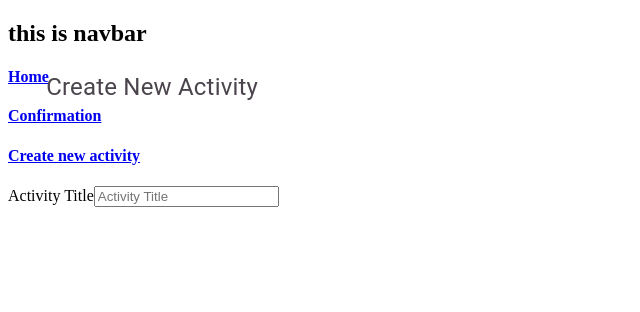
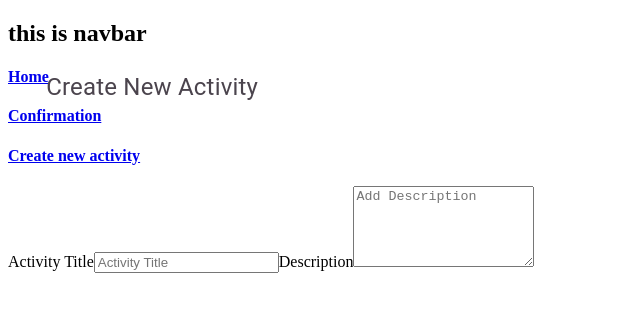
Before and after one commit to jtw007/Hical-Vite-React-Frontend, a React (Vite) app: page /create-new-activity in a window 1280 px wide. Shown: the top 312 px of the page, without its empty margins (0-640 px from the left). Built offline with nearby package versions, Linux system fonts and the light colour scheme.

Commit message:
added text area for description for create activity

```diff
--- a/src/components/pages/CreateActivity.jsx
+++ b/src/components/pages/CreateActivity.jsx
@@ -12,6 +12,7 @@ const CreateActivity = () => {
         user: '',
     })
     const [activity, setActivity] = useState('')
+    const [description, setDescription] = useState('')
     // invoke useNavigate hook to get a navigate function to use
     const navigate = useNavigate()
 
@@ -39,6 +40,7 @@ const CreateActivity = () => {
             <form onSubmit={handleSubmit}>
                 <div className='form-container'>
                     <div className=''>
+
                         <label htmlFor='activity-title'>Activity Title</label>
                         <input
                             type='text'
@@ -48,6 +50,18 @@ const CreateActivity = () => {
                             value={activity}
                             required
                         />
+
+                        <label htmlFor='description'>Description</label>
+                        <textarea
+                            type='text'
+                            rows={5}
+                            id='description'
+                            placeholder='Add Description'
+                            onChange={e => setDescription(e.target.value)}
+                            value={description}
+
+                        />
+
                     </div>
                 </div>
             </form>
```
